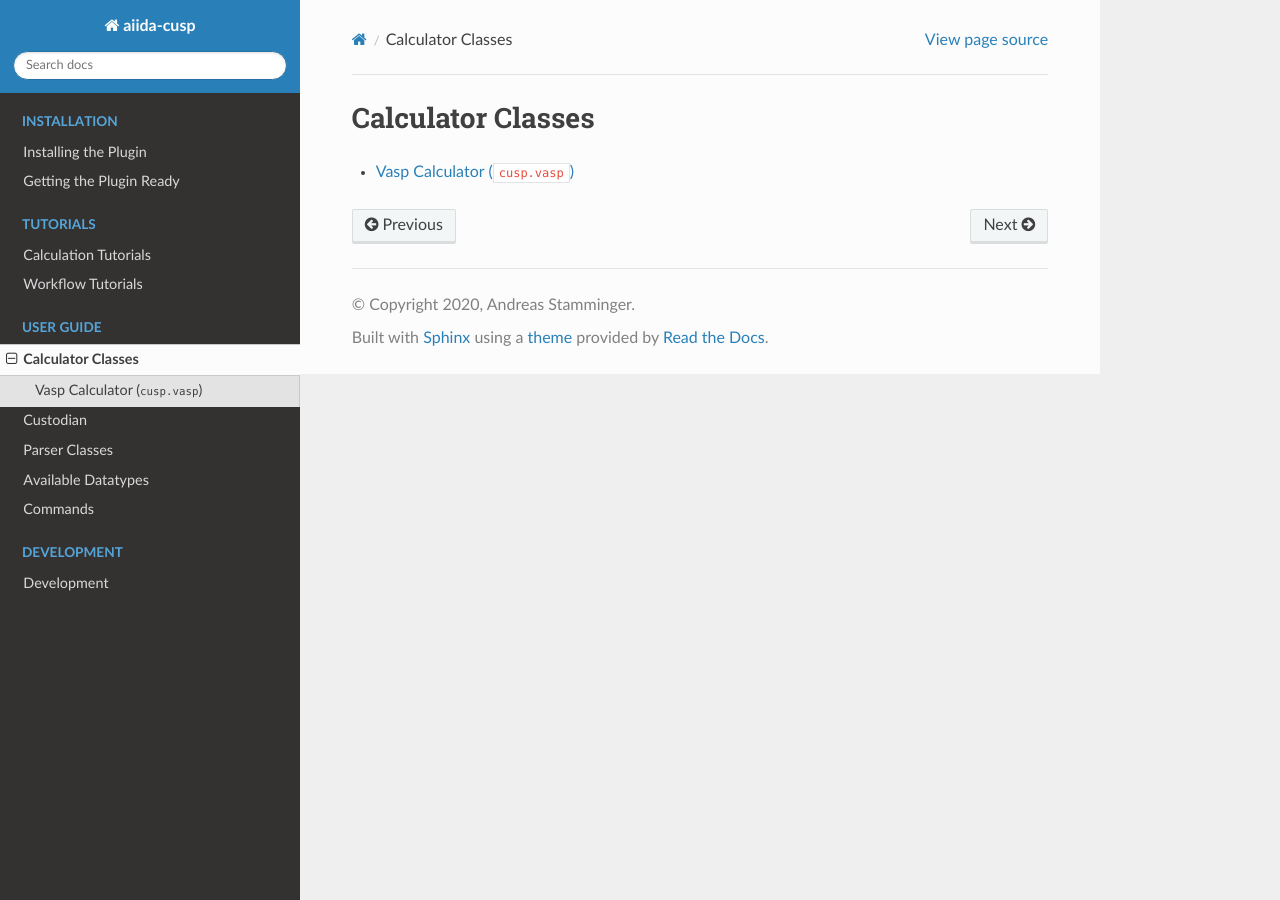
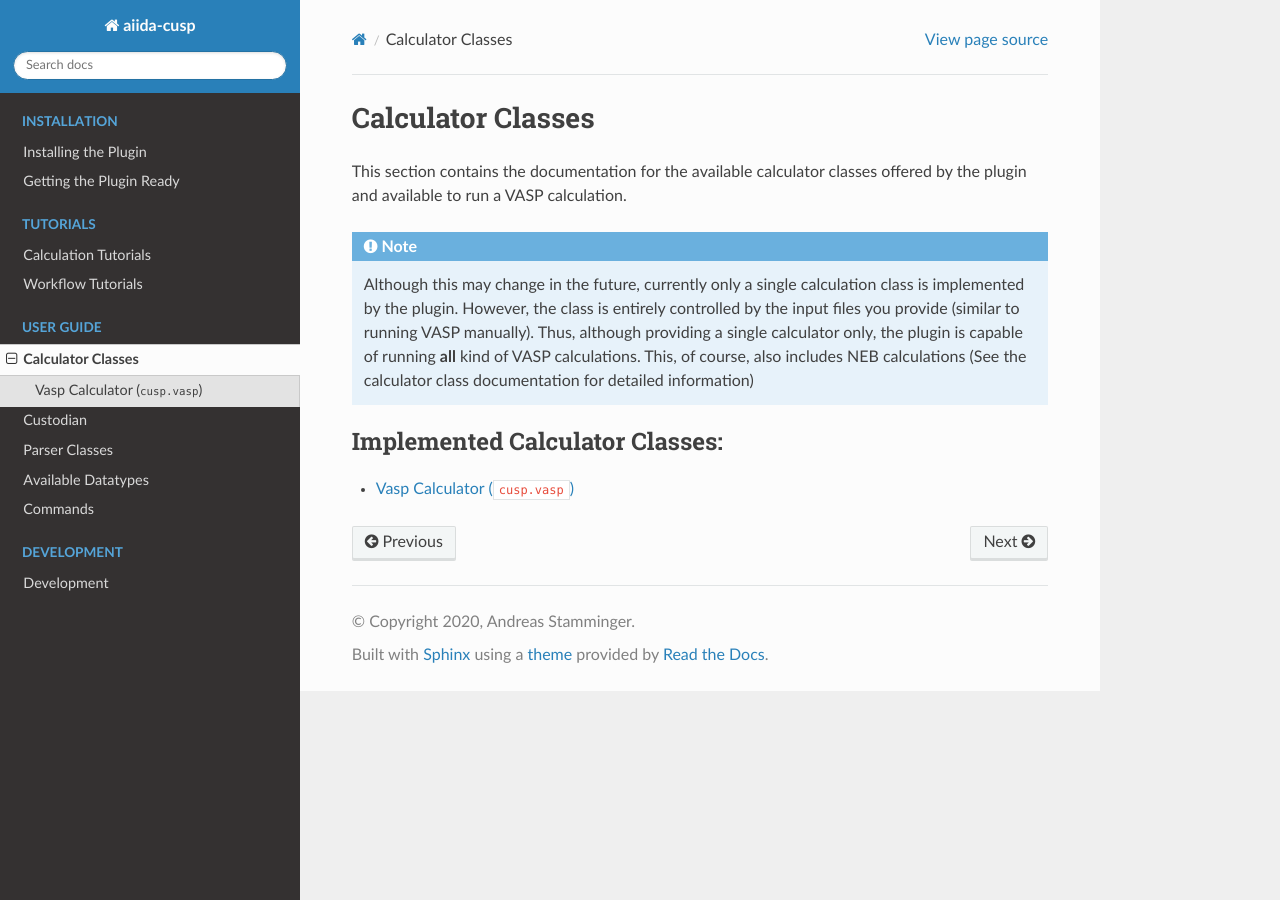
Before and after one commit to aiida-cusp/aiida-cusp, a Sphinx documentation site: the page built from docs/source/user_guide/calculators.rst, in a window 1280 px wide. Built offline with Sphinx 7.4.7 and the Read the Docs theme 2.0.0, drawn with Linux system fonts in a browser that asks for light colours.

Commit message:
Add landing page for calculation class documentation

```diff
--- a/docs/source/user_guide/calculators.rst
+++ b/docs/source/user_guide/calculators.rst
@@ -2,7 +2,17 @@
 Calculator Classes
 ******************
 
+This section contains the documentation for the available calculator classes offered by the plugin and available to run a VASP calculation.
+
+.. note::
+
+   Although this may change in the future, currently only a single calculation class is implemented by the plugin.
+   However, the class is entirely controlled by the input files you provide (similar to running VASP manually).
+   Thus, although providing a single calculator only, the plugin is capable of running **all** kind of VASP calculations.
+   This, of course, also includes NEB calculations (See the calculator class documentation for detailed information)
+
 .. toctree::
    :maxdepth: 1
+   :caption: Implemented Calculator Classes:
 
    calculators/vasp_calculator.rst
```
